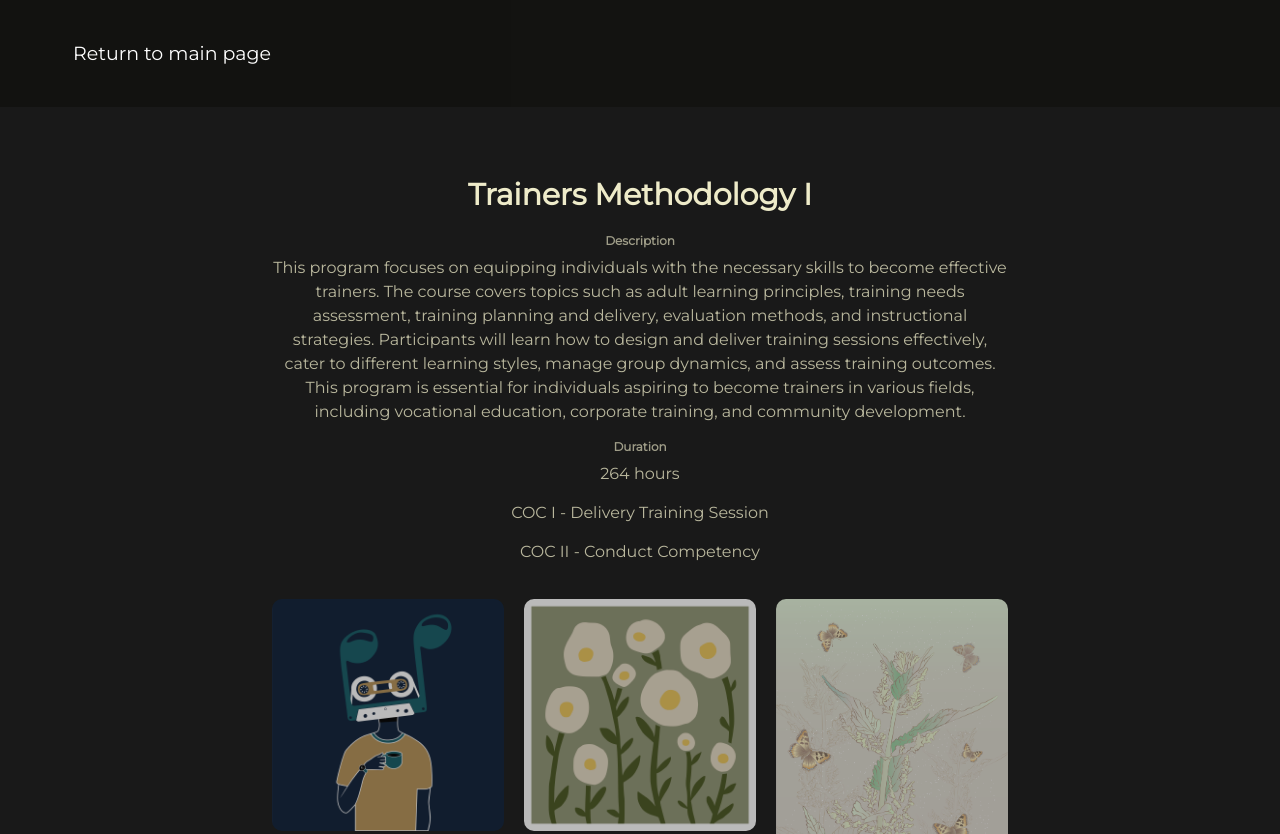
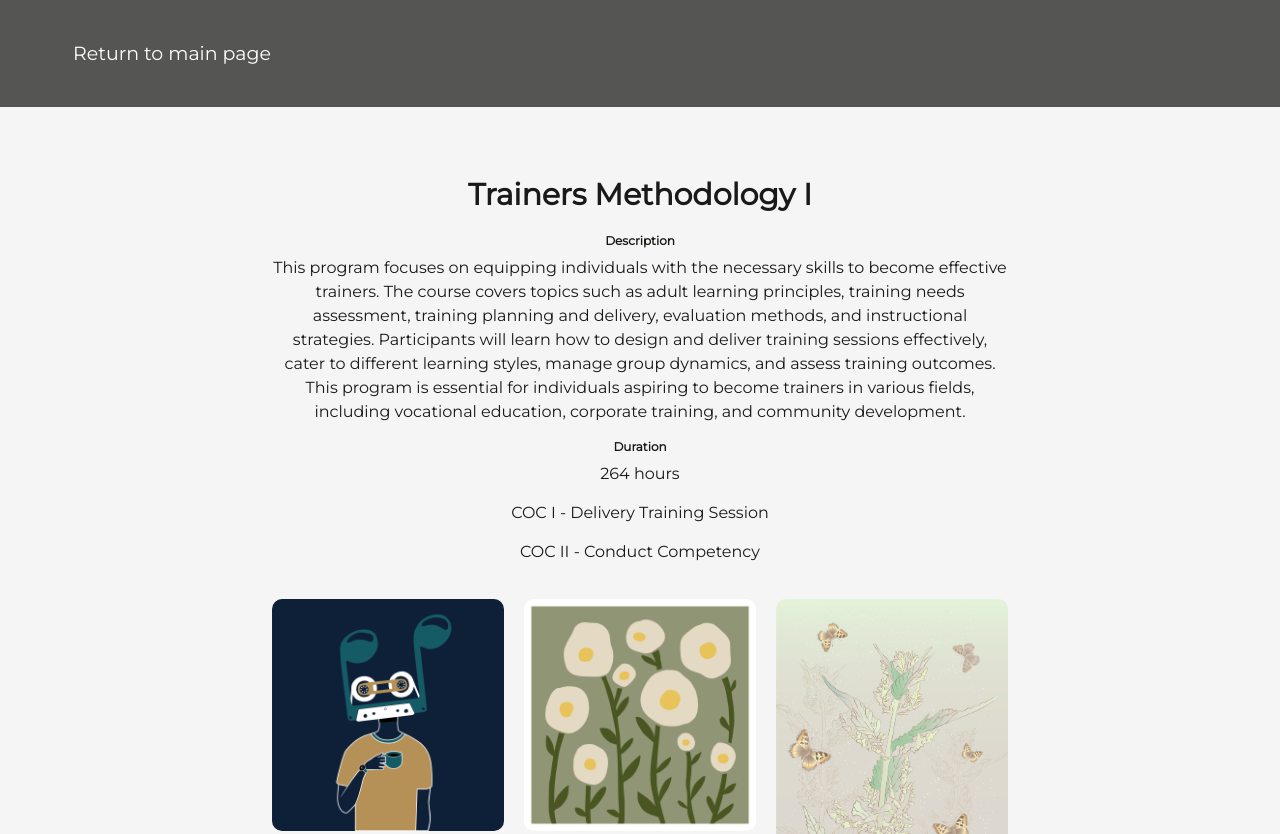
Before and after one commit to iwontevenfib/RPTESDC, a plain HTML site: page links/tm.html in a window 1280 px wide. Shown: the top 834 px of the page. Drawn offline with Linux system fonts and the light colour scheme.

Commit message:
Add files via upload

```diff
--- a/style.css
+++ b/style.css
@@ -1079,14 +1079,14 @@ footer {
 /* BREAD AND PASTRY PAGE */
 
 .bp-sec {
-    background: var(--mcolor3);
+    background: #f5f5f5;
     padding: 4rem 1rem;
 
 }
 
 .bp-title2 {
     margin-bottom: 8px;
- color: #eeebc9a1;
+ color: #161813;
  font-size: 12px;
 
 }
@@ -1102,7 +1102,7 @@ footer {
 
 .bp-title {
     margin-bottom: 25px;
-    color: var(--mcolor5);
+    color: var(--mcolor3);
     font-size: 30px;
     margin-bottom: 20px;
     text-align: center;
@@ -1110,7 +1110,7 @@ footer {
 
 .bp-description {
 
-    color: var(--mcolor6);
+    color: var(--mcolor3);
     margin-bottom: 15px;
     line-height: 1.5rem;
 
@@ -1126,12 +1126,12 @@ footer {
     object-fit: cover;
     border-radius: 10px;
     margin-bottom: 20px;
-    opacity: .7;
+    opacity: 1;
     transition: 500ms ease;
 }
 
 .grid-img:hover {
- opacity: 1;
+ filter: brightness(50%);
 }
 
 .grid-container {
```
